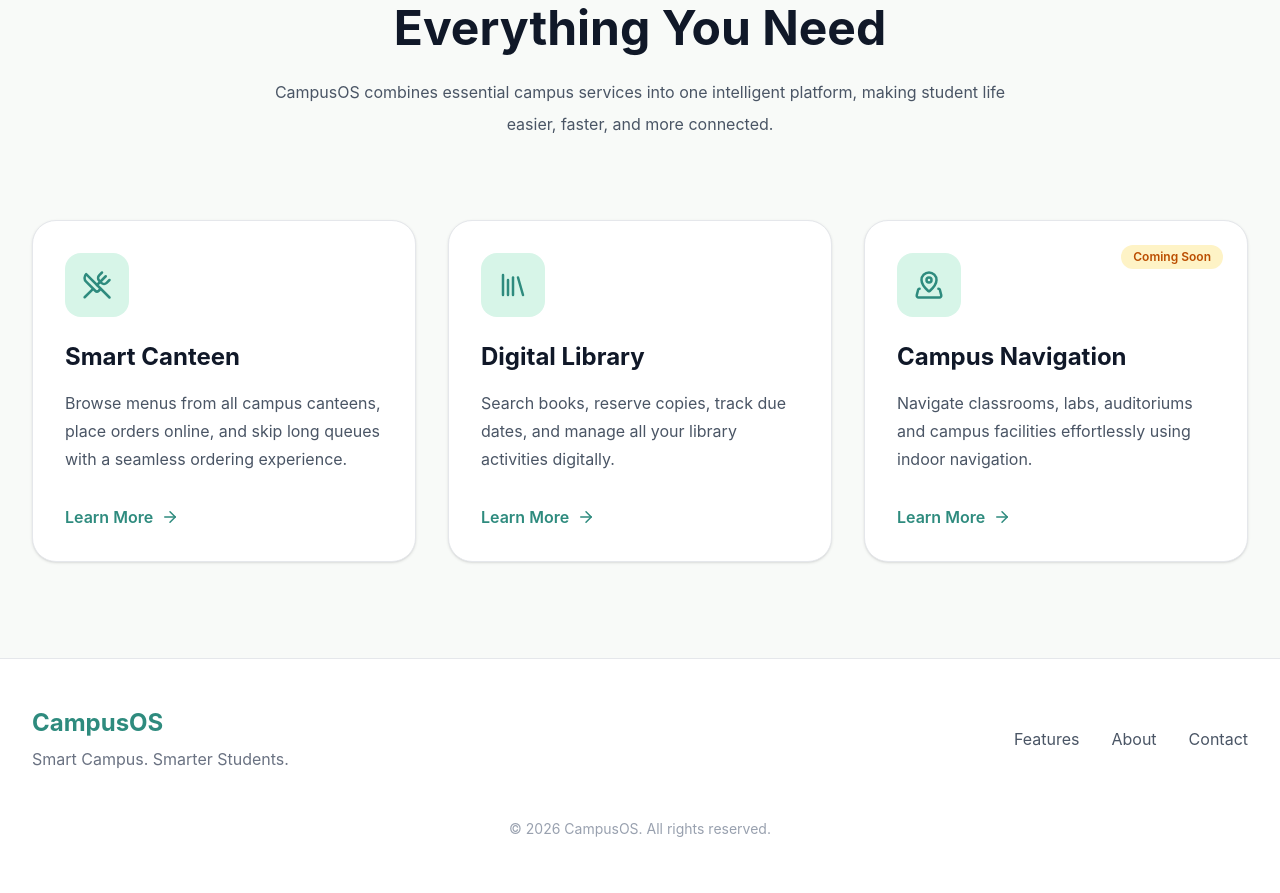
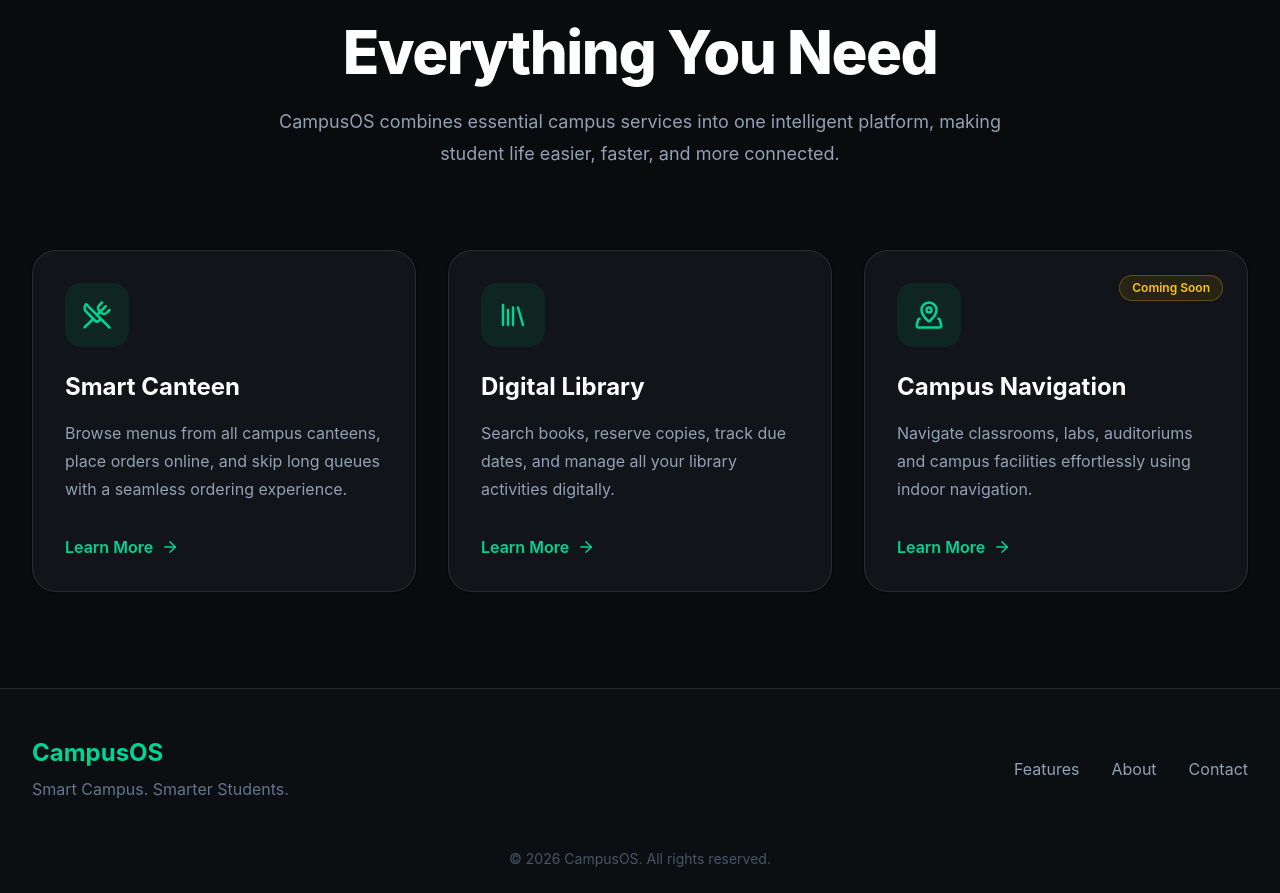
Before and after one commit to jatin108-dev/Campus-OS, a React app in the folder frontend/: page / in a window 1280 px wide. Shown: the part 1100-1993 px from the top of the page. Before the commit the page ends 1963 px from the top, so only its background shows below. Built offline with nearby package versions, Linux system fonts and the light colour scheme; the HTML template or start-up script is replaced by a standard one.

Commit message:
updated featurecard and landing page feature section

```diff
--- a/frontend/src/components/FeatureCard.jsx
+++ b/frontend/src/components/FeatureCard.jsx
@@ -1,51 +1,47 @@
 import { motion } from "framer-motion";
 import { ArrowRight } from "lucide-react";
 
-const FeatureCard = ({ icon: Icon, title, description, comingSoon = false }) => {
+const FeatureCard = ({
+  icon: Icon,
+  title,
+  description,
+  comingSoon = false,
+}) => {
   return (
     <motion.div
       whileHover={{
-        y: -10,
-        scale: 1.03,
+        y: -8,
+        scale: 1.02,
       }}
       transition={{ duration: 0.3 }}
-      className="group relative bg-white rounded-3xl p-8 border border-gray-200 shadow-sm hover:shadow-xl transition-all duration-300"
+      className="group relative bg-[#111418] rounded-3xl p-8 border border-white/10 shadow-sm hover:shadow-2xl hover:border-emerald-500/30 transition-all duration-300"
     >
       {/* Icon */}
-
-      <div className="w-16 h-16 rounded-2xl bg-[#D7F5E8] flex items-center justify-center text-[#2E8B7E] group-hover:scale-110 transition">
-
+      <div className="w-16 h-16 rounded-2xl bg-emerald-500/10 flex items-center justify-center text-emerald-400 group-hover:scale-110 transition">
         <Icon size={30} />
-
       </div>
 
-      {/* Badge */}
-
+      {/* Coming Soon Badge */}
       {comingSoon && (
-        <span className="absolute top-6 right-6 bg-amber-100 text-amber-700 text-xs font-semibold px-3 py-1 rounded-full">
+        <span className="absolute top-6 right-6 bg-yellow-500/10 border border-yellow-500/30 text-yellow-400 text-xs font-semibold px-3 py-1 rounded-full">
           Coming Soon
         </span>
       )}
 
       {/* Title */}
-
-      <h3 className="mt-6 text-2xl font-bold text-gray-900">
+      <h3 className="mt-6 text-2xl font-bold text-white">
         {title}
       </h3>
 
       {/* Description */}
-
-      <p className="mt-4 text-gray-600 leading-7">
+      <p className="mt-4 text-slate-400 leading-7">
         {description}
       </p>
 
       {/* Learn More */}
-
-      <button className="mt-8 flex items-center gap-2 text-[#2E8B7E] font-semibold hover:gap-3 transition-all">
+      <button className="mt-8 flex items-center gap-2 text-emerald-400 font-semibold hover:gap-3 transition-all">
         Learn More
-
         <ArrowRight size={18} />
-
       </button>
     </motion.div>
   );
--- a/frontend/src/pages/Landing.jsx
+++ b/frontend/src/pages/Landing.jsx
@@ -32,52 +32,43 @@ const features = [
 
 const Landing = () => {
   return (
-    <div className="bg-[#F8FAF8] min-h-screen">
+    <div className="bg-[#090b0d] text-white min-h-screen">
 
       {/* Navbar */}
-
       <Navbar />
 
       {/* Hero */}
-
       <Hero />
 
       {/* Features */}
-
       <section
         id="features"
-        className="py-24 px-8"
+        className="py-24 px-8 bg-[#090b0d]"
       >
         <div className="max-w-7xl mx-auto">
 
+          {/* Section Header */}
           <div className="text-center">
 
-            <span className="bg-[#D7F5E8] text-[#2E8B7E] px-5 py-2 rounded-full font-medium">
-
+            <span className="inline-block bg-emerald-500/10 border border-emerald-500/30 text-emerald-400 px-5 py-2 rounded-full font-medium">
               Features
-
             </span>
 
-            <h2 className="mt-6 text-5xl font-bold text-gray-900">
-
+            <h2 className="mt-6 text-5xl md:text-6xl font-extrabold tracking-tight text-white">
               Everything You Need
-
             </h2>
 
-            <p className="mt-6 text-gray-600 max-w-3xl mx-auto leading-8">
-
+            <p className="mt-6 text-slate-400 max-w-3xl mx-auto leading-8 text-lg">
               CampusOS combines essential campus services into one
               intelligent platform, making student life easier,
               faster, and more connected.
-
             </p>
 
           </div>
 
-          <div className="grid md:grid-cols-2 lg:grid-cols-3 gap-8 mt-20">
-
+          {/* Feature Cards */}
+          <div className="grid grid-cols-1 md:grid-cols-2 lg:grid-cols-3 gap-8 mt-20">
             {features.map((feature, index) => (
-
               <FeatureCard
                 key={index}
                 icon={feature.icon}
@@ -85,56 +76,46 @@ const Landing = () => {
                 description={feature.description}
                 comingSoon={feature.comingSoon}
               />
-
             ))}
-
           </div>
 
         </div>
-
       </section>
 
       {/* Footer */}
-
-      <footer className="border-t border-gray-200 bg-white">
+      <footer className="border-t border-white/10 bg-[#0c0f12]">
 
         <div className="max-w-7xl mx-auto px-8 py-12 flex flex-col md:flex-row justify-between items-center gap-6">
 
           <div>
-
-            <h2 className="text-2xl font-bold text-[#2E8B7E]">
-
+            <h2 className="text-2xl font-bold text-emerald-400">
               CampusOS
-
             </h2>
 
-            <p className="text-gray-500 mt-2">
-
+            <p className="text-slate-500 mt-2">
               Smart Campus. Smarter Students.
-
             </p>
-
           </div>
 
-          <div className="flex gap-8 text-gray-600">
+          <div className="flex gap-8 text-slate-400">
 
             <a
               href="#features"
-              className="hover:text-[#2E8B7E]"
+              className="hover:text-emerald-400 transition"
             >
               Features
             </a>
 
             <a
               href="#"
-              className="hover:text-[#2E8B7E]"
+              className="hover:text-emerald-400 transition"
             >
               About
             </a>
 
             <a
               href="#"
-              className="hover:text-[#2E8B7E]"
+              className="hover:text-emerald-400 transition"
             >
               Contact
             </a>
@@ -143,10 +124,8 @@ const Landing = () => {
 
         </div>
 
-        <div className="text-center text-sm text-gray-400 pb-6">
-
+        <div className="text-center text-sm text-slate-600 pb-6">
           © {new Date().getFullYear()} CampusOS. All rights reserved.
-
         </div>
 
       </footer>
```
